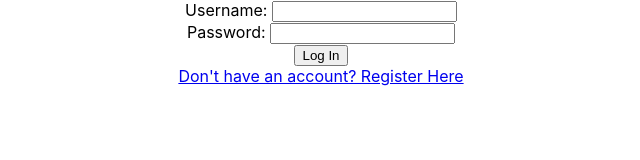
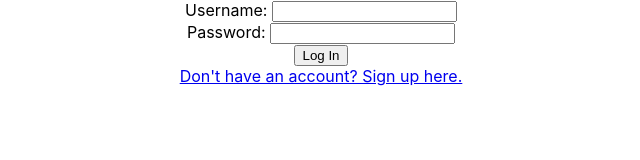
Before and after one commit to BloomTech-Labs/Labs8-Cookbook, a React (Create React App) app in the folder cookbook/: page /signin in a window 1280 px wide. Shown: the top 160 px of the page, without its empty margins (319-959 px from the left). Built offline with nearby package versions, Linux system fonts and the light colour scheme.

Commit message:
add links to signin and signup components that lead to eachother

```diff
--- a/cookbook/src/Components/Signin.js
+++ b/cookbook/src/Components/Signin.js
@@ -42,12 +42,12 @@ class Signin extends Component {
                         />
                     </div>
 
-                    <div>
+                    <Link to='/'>
                         <button className='loginButton' type='submit'>Log In</button>
-                    </div>
+                    </Link>
 
                 </form>
-                <Link className='signupLink' to='/signup'>Don't have an account? Register Here</Link>
+                <Link className='signupLink' to='/signup'>Don't have an account? Sign up here.</Link>
             </div>
         );
     }
--- a/cookbook/src/Components/Signup.js
+++ b/cookbook/src/Components/Signup.js
@@ -1,4 +1,5 @@
 import React, { Component } from 'react';
+import { Link } from 'react-router-dom';
 
 class Signup extends Component {
     constructor() {
@@ -36,6 +37,7 @@ class Signup extends Component {
                     <input type='text' name='password2' value={this.state.password2} onChange={this.updateInputChange}/>
                     <button>Create Account</button>
                 </form>
+                <Link className='signinLink' to='/signin'>Already have an account? Sign in here.</Link>
             </div>
          );
     }
```
